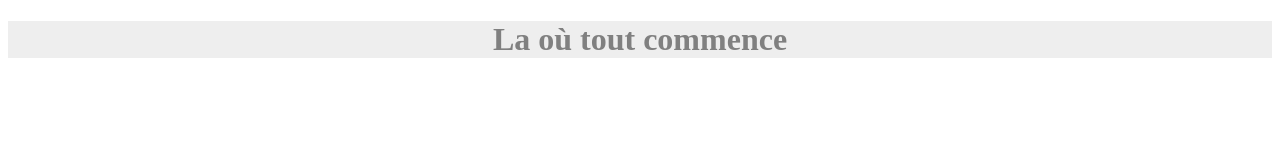
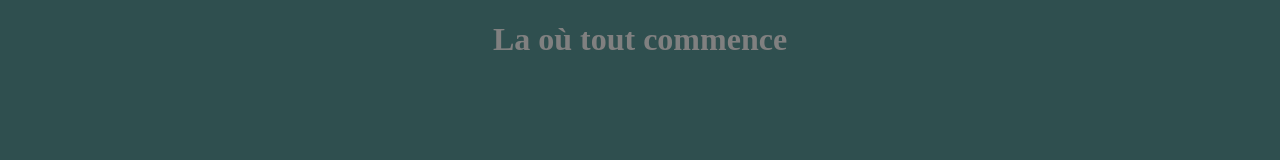
Before and after one commit to tax-matis/website-interface, a plain HTML site: page index.html in a window 1280 px wide. Drawn offline with Linux system fonts and the light colour scheme.

Commit message:
Modification de la couleur de fond

```diff
--- a/style.css
+++ b/style.css
@@ -1,6 +1,10 @@
 h1
 {
-    background-color: #eeeeee;
     text-align : center;
     color: grey;
 }
+
+body
+{
+    background-color: darkslategray;
+}
```
